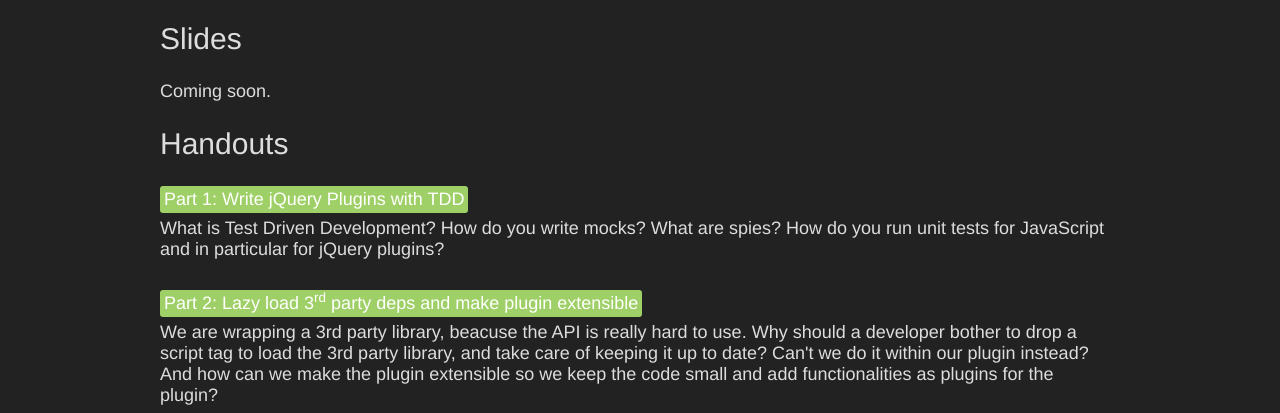
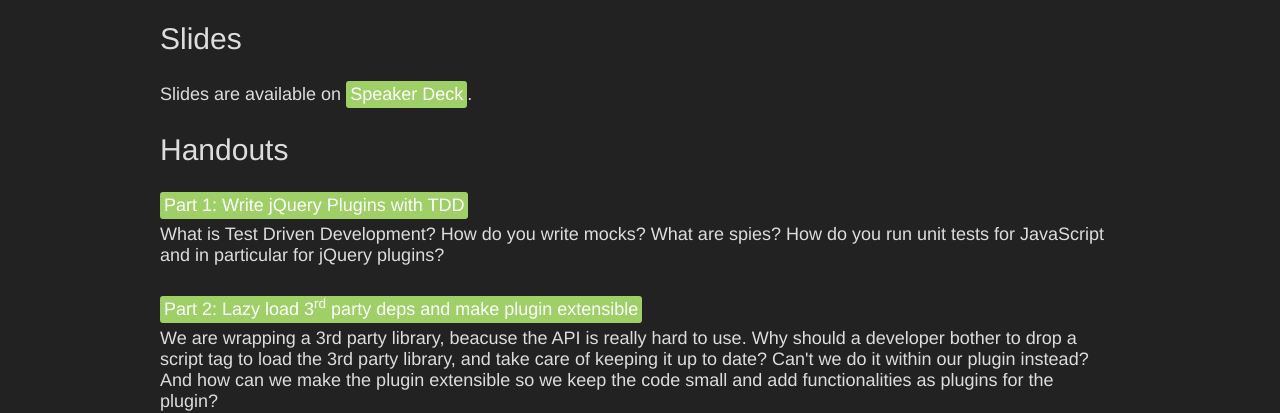
Before and after one commit to mmarcon/jhere-resources, a plain HTML site: page index.html in a window 1280 px wide. Shown: the part 397-810 px from the top of the page. Drawn offline with Linux system fonts and the light colour scheme; a script that the page names is missing; a web font is replaced by a local one.

Commit message:
Added slides

```diff
--- a/index.html
+++ b/index.html
@@ -37,13 +37,12 @@
         <section>
             <header>
                 <h2>Slides</h2>
-                <p>Coming soon.</p>
-                <!-- <p>
+                <p>
                     Slides are available on <a href="#">Speaker Deck</a>.
                 </p>
                 <p>
-                    <script async class="speakerdeck-embed" data-id="5049c0cab8fe2d000205c094" data-ratio="1.33333333333333" src="//speakerdeck.com/assets/embed.js"></script>
-                </p> -->
+                    <script async class="speakerdeck-embed" data-id="b20d24809fd701300ce1262cff2d7331" data-ratio="1.6" src="//speakerdeck.com/assets/embed.js"></script>
+                </p>
             </header>
         </section>
         <section>
```
